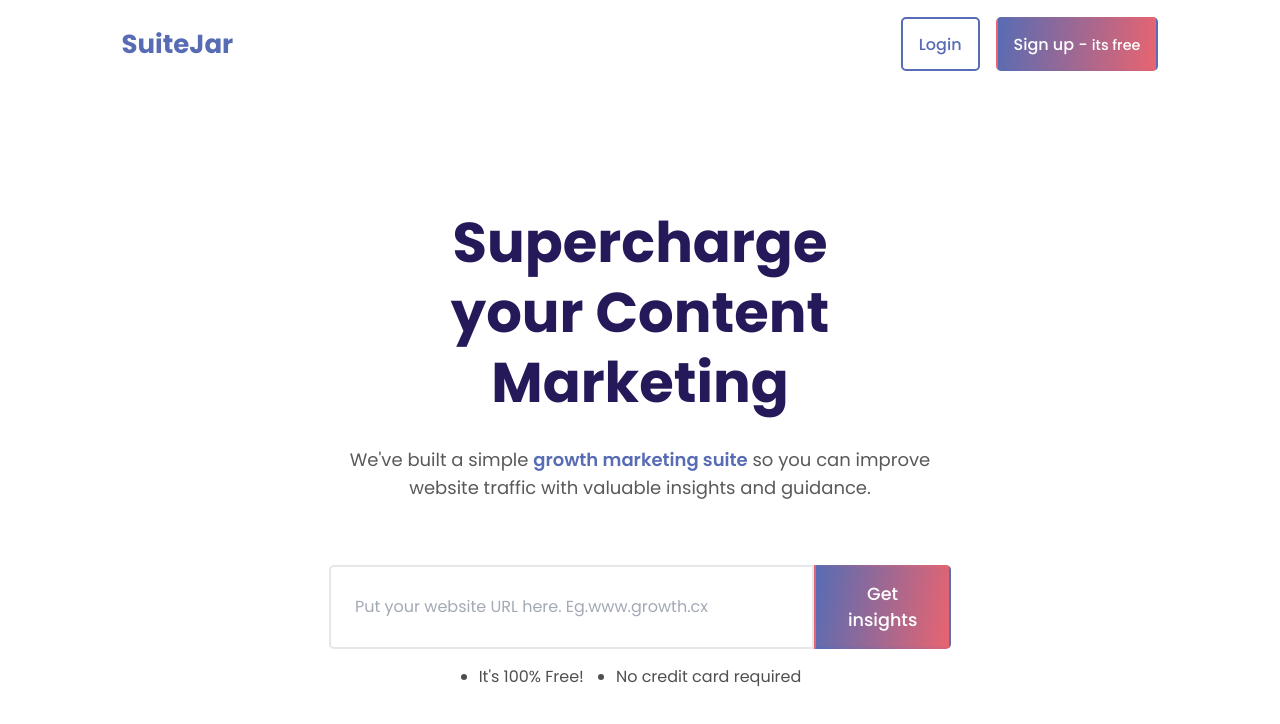
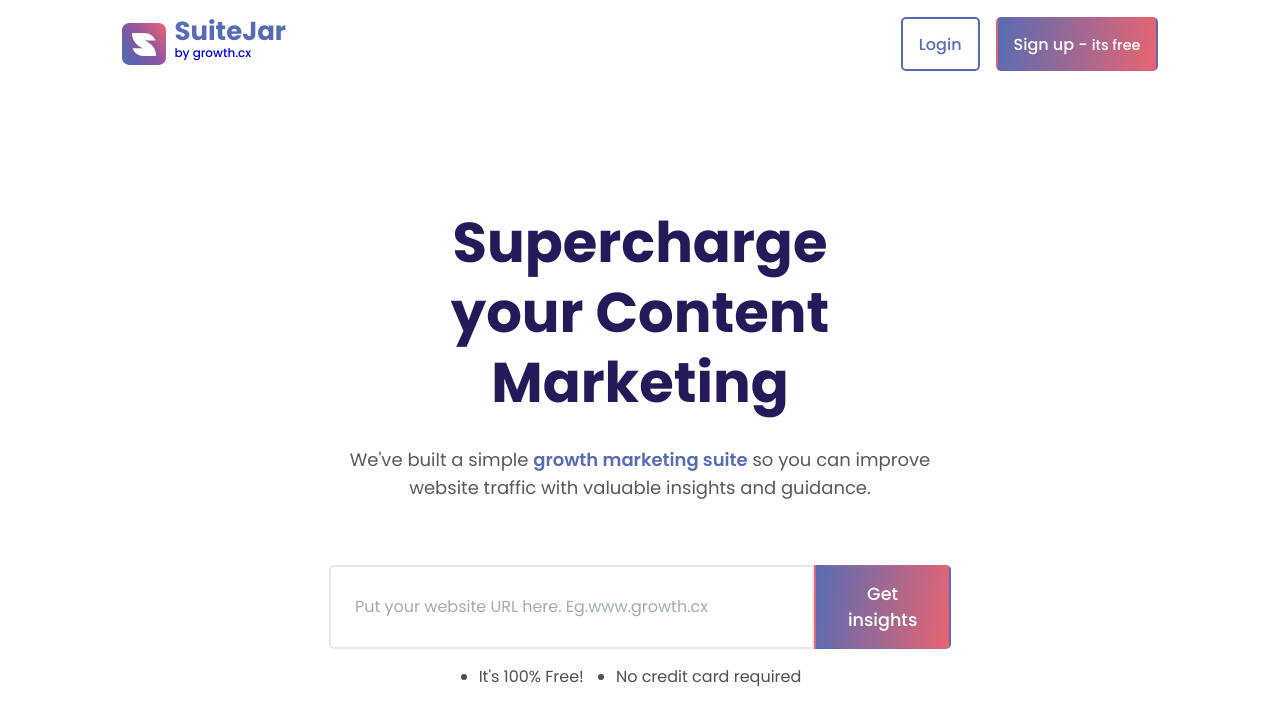
Before and after one commit to ASHIK-S-NAIR/URL-Info-Frontend, a React (Create React App) app: page / in a window 1280 px wide. Shown: the top 724 px of the page. Built offline with nearby package versions, Linux system fonts and the light colour scheme.

Commit message:
added loading and modified the nav logo

```diff
--- a/public/index.html
+++ b/public/index.html
@@ -14,6 +14,7 @@
   <link
     href="https://fonts.googleapis.com/css2?family=Roboto:ital,wght@0,100;0,300;0,400;0,500;0,700;0,900;1,100;1,300;1,400;1,500;1,700;1,900&display=swap"
     rel="stylesheet">
+    <link rel="shortcut-icon" type="image/x-icon" href="./logo.svg">
   <title>Suitejar - Best Content Marketing Tool | Free SEO Tool</title>
 </head>
 
--- a/src/pages/Auth/Login/index.js
+++ b/src/pages/Auth/Login/index.js
@@ -4,6 +4,7 @@ import { login, authenticate } from "api/auth";
 import ErrorMessage from "../../components/ErrorMessage";
 
 import "./style.css";
+
 
 const Login = () => {
   const [values, setValues] = useState({
--- a/src/pages/Auth/Login/style.css
+++ b/src/pages/Auth/Login/style.css
@@ -50,6 +50,8 @@
   font-size: 1.1rem;
   margin-top: 1.5em;
   font-family: var(--secondary-font);
+  display: flex;
+  justify-content: center;
 }
 
 /* login section end */
--- a/src/pages/Home/components/Header/index.js
+++ b/src/pages/Home/components/Header/index.js
@@ -5,6 +5,7 @@ import { getInsightUrl } from "api/insigt";
 import validUrl from "valid-url";
 import "./style.css";
 import ErrorMessage from "pages/components/ErrorMessage";
+import Loading from "pages/components/Loading";
 
 const Header = ({ urlValues, setUrlValues, loadInsights }) => {
   const { url, error, loading, success } = urlValues;
@@ -53,6 +54,13 @@ const Header = ({ urlValues, setUrlValues, loadInsights }) => {
           });
         }
 
+        setUrlValues({
+          ...urlValues,
+          loading: "",
+          success: true,
+          error: "",
+        })
+
         return loadInsights();
       } catch (error) {
         return setUrlValues({
@@ -87,10 +95,13 @@ const Header = ({ urlValues, setUrlValues, loadInsights }) => {
               onChange={handleChange("url")}
             />
             <button
-              className="btn-cta header-cta-getInsights"
+              className={`btn-cta header-cta-getInsights ${
+                loading ? "loading" : ""
+              }`}
               onClick={onSubmit}
             >
               Get insights
+              {loading && <Loading />}
             </button>
           </form>
         </div>
--- a/src/pages/Home/components/Header/style.css
+++ b/src/pages/Home/components/Header/style.css
@@ -41,6 +41,7 @@
      display: flex;
      margin: 0 auto;
      margin-bottom: 1em;
+     justify-content: space-between;
    }
 
    .header-url-form-input{
@@ -54,6 +55,10 @@
      line-height: 1.5rem;
    }
 
+   .header-url-form-input.loading{
+    width: 72%;
+   }
+
    .header-url-form-input::placeholder{
      color: rgb(163,169,181);
      font-size: 1rem;
@@ -62,9 +67,15 @@
    }
 
    .header-cta-getInsights{
-     width: 22%;
+    width: 22%;
      border-radius: 0 5px 5px 0;
      font-size: 1.1rem;
+     display: flex;
+     justify-content: space-between;
+   }
+
+   .header-cta-getInsights.loading{
+    width: 28%;
    }
 
    .header-features-ul{
@@ -83,13 +94,3 @@
    }
 
    /* header section end */
-
-   .header-errorMessage-sec {
-    width: 100%;
-  }
-
-  .header-errorMessage {
-    text-align: center;
-    font-size: 0.9rem;
-    color: red;
-  }
--- a/src/pages/Home/components/InsightsTable/index.js
+++ b/src/pages/Home/components/InsightsTable/index.js
@@ -39,7 +39,7 @@ const InsightsTable = ({ insightsArray, loadInsights }) => {
 
   return (
     // InsightsTable section starts
-    <section className="insightsTable-section">
+    <section className="insightsTable-section" >
       <div className="wrap insightsTable-wrap">
         <h2 className="insightsTable-secondHeader">Insights Table</h2>
         <div className="insightsTable-cta-sec">
--- a/src/pages/Home/index.js
+++ b/src/pages/Home/index.js
@@ -1,6 +1,6 @@
+import React, { useState } from "react";
 import { isAuthenticated } from "api/auth";
 import { getAllInsights } from "api/insigt";
-import React, { useState } from "react";
 import Header from "./components/Header";
 import InsightsTable from "./components/InsightsTable";
 
--- /dev/null
+++ b/src/pages/components/Loading/index.js
@@ -0,0 +1,10 @@
+import React from "react";
+import "./style.css";
+
+const Loading = () => {
+  return <div className="loading-section">
+    <div className="loading-sec"></div>
+  </div>
+};
+
+export default Loading;
--- /dev/null
+++ b/src/pages/components/Loading/style.css
@@ -0,0 +1,22 @@
+/* loading section starts */
+
+.loading-sec{
+    width: 1.5em;
+    height: 1.5em;
+    border: 2px solid;
+    background-color: transparent;
+    border-radius: 50%;
+    border-color: white transparent white transparent;
+    animation: circle-loading 1s linear infinite;
+}
+
+@keyframes circle-loading{
+    0%{
+        transform: rotate(0deg);
+    }
+    100%{
+        transform: rotate(360deg);
+    }
+}
+
+/* loading section ends */
--- a/src/pages/components/Nav/index.js
+++ b/src/pages/components/Nav/index.js
@@ -3,19 +3,25 @@ import React from "react";
 import { Link } from "react-router-dom";
 import AuthenticatedUsers from "./Components/AuthenticatedUsers";
 import NonAuthenticatedUsers from "./Components/NonAuthenticatedUsers";
+import LogoSvg from "../../../assets/logo/logo.svg";
 import "./style.css";
 
 const Nav = () => {
-
   return (
     // Nav section starts
     <nav className="nav-section">
       <div className="wrap nav-wrap">
-        <div className="nav-logo">
-          <Link to="/">
-            <h1 className="nav-logo-h1">SuiteJar</h1>
-          </Link>
-        </div>
+        <Link to="/">
+          <div className="nav-logo-sec">
+            <img className="nav-logo-img" src={LogoSvg} alt="SuiteJar" />
+            <div className="nav-logo-info">
+              <h1 className="nav-logo-h1">SuiteJar</h1>
+              <a href="https://growth.cx/" className="nav-logo-a">
+                by growth.cx
+              </a>
+            </div>
+          </div>
+        </Link>
         {isAuthenticated() ? <AuthenticatedUsers /> : <NonAuthenticatedUsers />}
       </div>
     </nav>
--- a/src/pages/components/Nav/style.css
+++ b/src/pages/components/Nav/style.css
@@ -1,11 +1,11 @@
 /* nav section start */
-.nav-section{
+.nav-section {
   position: fixed;
   top: 0;
   left: 0;
   right: 0;
   z-index: 10;
-    background-color: rgb(255,255,255);
+  background-color: rgb(255, 255, 255);
 }
 
 .nav-wrap {
@@ -15,18 +15,36 @@
   height: 5.5em;
 }
 
-  .nav-logo-h1{
+.nav-logo-sec {
+  display: flex;
+  align-items: center;
+  width: auto;
+  height: auto;
+}
+
+.nav-logo-img {
+  width: 2.8em;
+  margin-right: 0.5em;
+}
+
+.nav-logo-h1 {
   color: rgb(87, 108, 180);
   font-size: 1.625rem;
   font-weight: 700;
-    line-height: 1.625rem;
+  line-height: 1rem;
 }
 
-  .nav-cta-signup{
+.nav-logo-a {
+  font-size: 0.75rem;
+  font-weight: 500;
+  line-height: 1rem;
+}
+
+.nav-cta-signup {
   margin-left: 1em;
 }
 
-  .nav-cta-signup span{
+.nav-cta-signup span {
   /* font-weight: 300; */
   font-size: 0.9rem;
 }
```
Also changed, not shown: public/logo.svg (added), src/assets/logo/logo.svg (added). Lines whose indentation alone changed are shown as unchanged.
